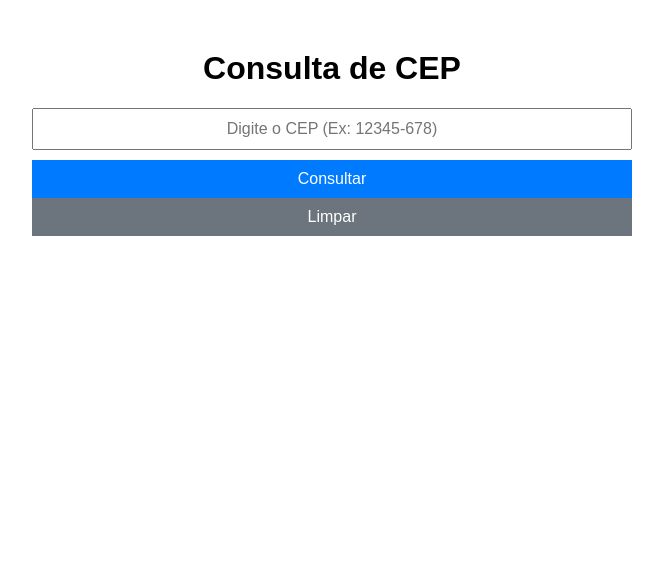
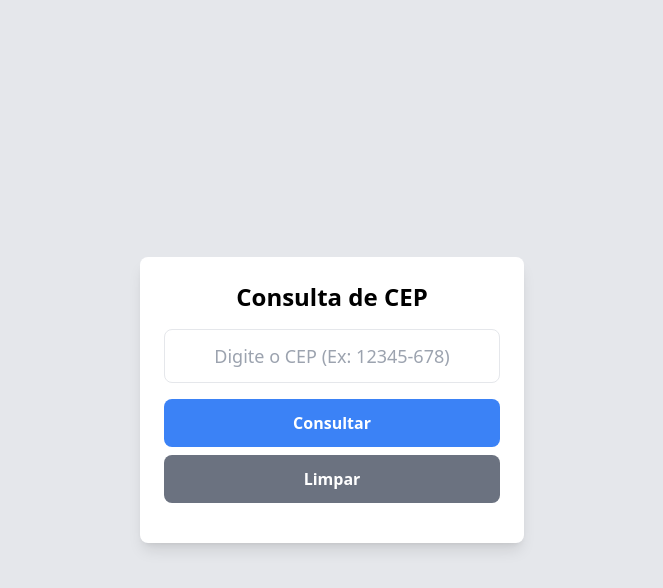
Before and after one commit to mary0077/localizadorcep, a plain HTML site: page index.html in a window 1280 px wide. Shown: the whole page, without its empty margins (308-971 px from the left). Drawn offline with nearby package versions, Linux system fonts and the light colour scheme.

Commit message:
organização do layout front

```diff
--- a/index.html
+++ b/index.html
@@ -4,78 +4,45 @@
     <meta charset="UTF-8">
     <meta name="viewport" content="width=device-width, initial-scale=1.0">
     <title>Consulta de CEP</title>
-    <style>
-        body {
-            font-family: Arial, sans-serif;
-            max-width: 600px;
-            margin: 50px auto;
-            text-align: center;
-        }
-        input {
-            padding: 10px;
-            width: 100%;
-            box-sizing: border-box;
-            margin-bottom: 10px;
-            text-align: center;
-            font-size: 16px;
-        }
-        button {
-            padding: 10px;
-            width: 100%;
-            cursor: pointer;
-            font-size: 16px;
-            border: none;
-            color: white;
-        }
-        .btn-consultar {
-            background-color: #007BFF;
-        }
-        .btn-limpar {
-            background-color: #6c757d;
-        }
-        #resultado {
-            margin-top: 20px;
-            font-size: 18px;
-        }
-    </style>
+    <script src="https://cdn.tailwindcss.com"></script>
     <script>
         async function consultarCEP() {
             const cepInput = document.getElementById('cep');
-            let cep = cepInput.value.replace(/\D/g, ''); // Remove caracteres não numéricos
+            let cep = cepInput.value.replace(/\D/g, '');
             const resultado = document.getElementById('resultado');
 
-            resultado.innerHTML = '<p style="color: blue;">Consultando...</p>';
+            resultado.innerHTML = '<p class="text-blue-500">Consultando...</p>';
 
             if (cep.length !== 8) {
-                resultado.innerHTML = '<p style="color: red;">CEP inválido. Digite um CEP com 8 dígitos.</p>';
+                resultado.innerHTML = '<p class="text-red-500">CEP inválido. Digite um CEP com 8 dígitos.</p>';
                 return;
             }
 
             try {
                 const response = await fetch('http://127.0.0.1:8013/api/consultar-cep', {
                     method: 'POST',
-                    headers: {
-                        'Content-Type': 'application/json',
-                    },
+                    headers: { 'Content-Type': 'application/json' },
                     body: JSON.stringify({ cep }),
                 });
 
                 const data = await response.json();
 
                 if (response.status !== 200) {
-                    resultado.innerHTML = `<p style="color: red;">${data.erro}</p>`;
+                    resultado.innerHTML = `<p class="text-red-500">${data.erro}</p>`;
                     return;
                 }
 
                 resultado.innerHTML = `
-                    <h3>Endereço encontrado:</h3>
-                    <p><strong>Logradouro:</strong> ${data.logradouro || 'Não informado'}</p>
-                    <p><strong>Bairro:</strong> ${data.bairro || 'Não informado'}</p>
-                    <p><strong>Cidade:</strong> ${data.localidade || 'Não informado'}</p>
-                    <p><strong>Estado:</strong> ${data.uf || 'Não informado'}</p>
+                    <div class="bg-gray-100 p-4 rounded-lg shadow-md">
+                        <h3 class="text-lg font-semibold">Endereço encontrado:</h3>
+                        <p><strong>Logradouro:</strong> ${data.logradouro || 'Não informado'}</p>
+                        <p><strong>Bairro:</strong> ${data.bairro || 'Não informado'}</p>
+                        <p><strong>Cidade:</strong> ${data.localidade || 'Não informado'}</p>
+                        <p><strong>Estado:</strong> ${data.uf || 'Não informado'}</p>
+                    </div>
                 `;
             } catch (error) {
-                resultado.innerHTML = '<p style="color: red;">Erro ao consultar o backend. Tente novamente.</p>';
+                resultado.innerHTML = '<p class="text-red-500">Erro ao consultar o backend. Tente novamente.</p>';
             }
         }
 
@@ -85,11 +52,13 @@
         }
     </script>
 </head>
-<body>
-    <h1>Consulta de CEP</h1>
-    <input type="text" id="cep" placeholder="Digite o CEP (Ex: 12345-678)" maxlength="9">
-    <button class="btn-consultar" onclick="consultarCEP()">Consultar</button>
-    <button class="btn-limpar" onclick="limparCampos()">Limpar</button>
-    <div id="resultado"></div>
+<body class="bg-gray-200 flex items-center justify-center min-h-screen">
+    <div class="bg-white p-6 rounded-lg shadow-lg w-96 text-center">
+        <h1 class="text-2xl font-bold mb-4">Consulta de CEP</h1>
+        <input type="text" id="cep" class="w-full p-3 border rounded-lg text-center text-lg mb-4" placeholder="Digite o CEP (Ex: 12345-678)" maxlength="9">
+        <button class="w-full bg-blue-500 text-white p-3 rounded-lg font-semibold mb-2 hover:bg-blue-600" onclick="consultarCEP()">Consultar</button>
+        <button class="w-full bg-gray-500 text-white p-3 rounded-lg font-semibold hover:bg-gray-600" onclick="limparCampos()">Limpar</button>
+        <div id="resultado" class="mt-4"></div>
+    </div>
 </body>
 </html>
```
